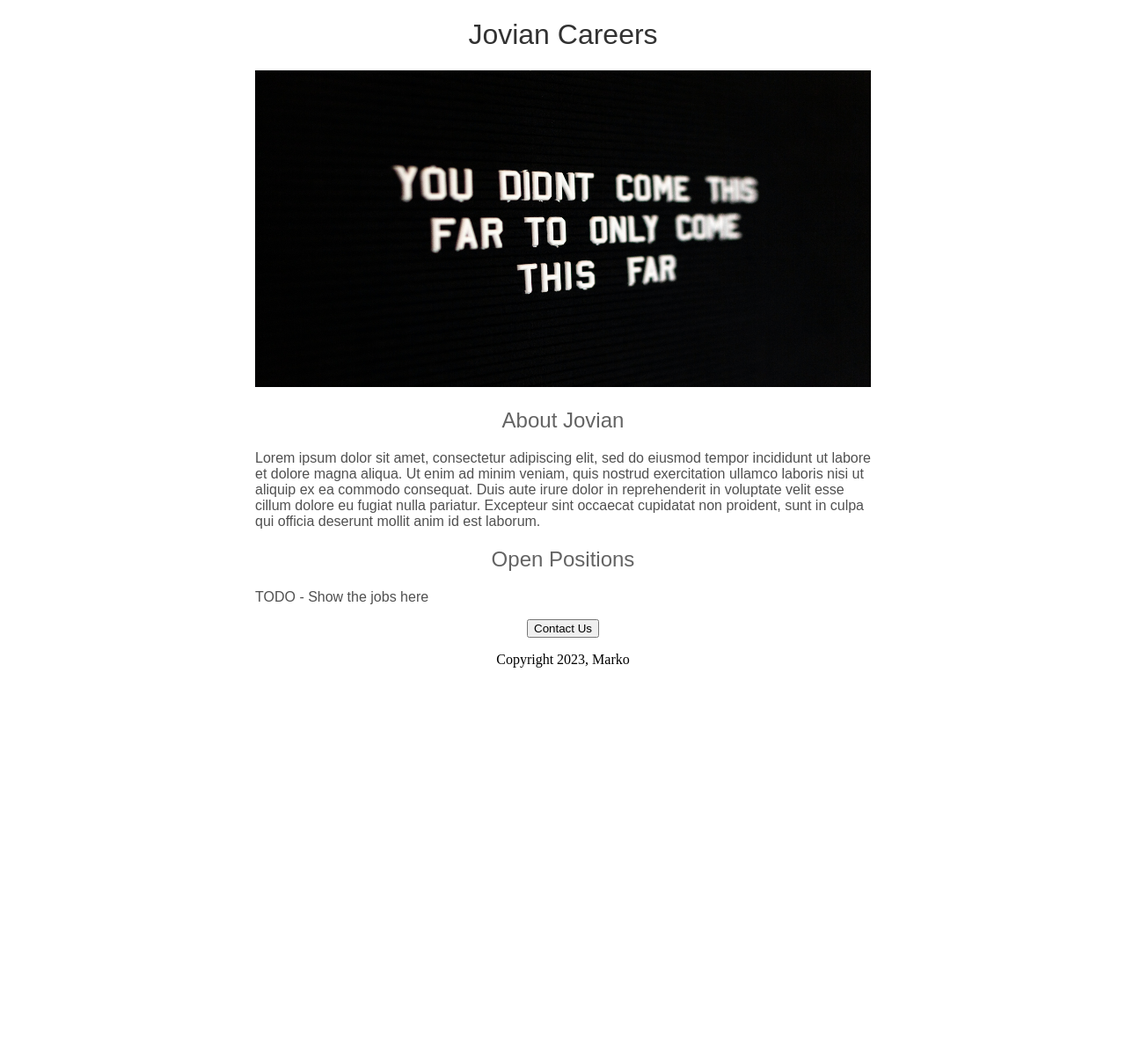
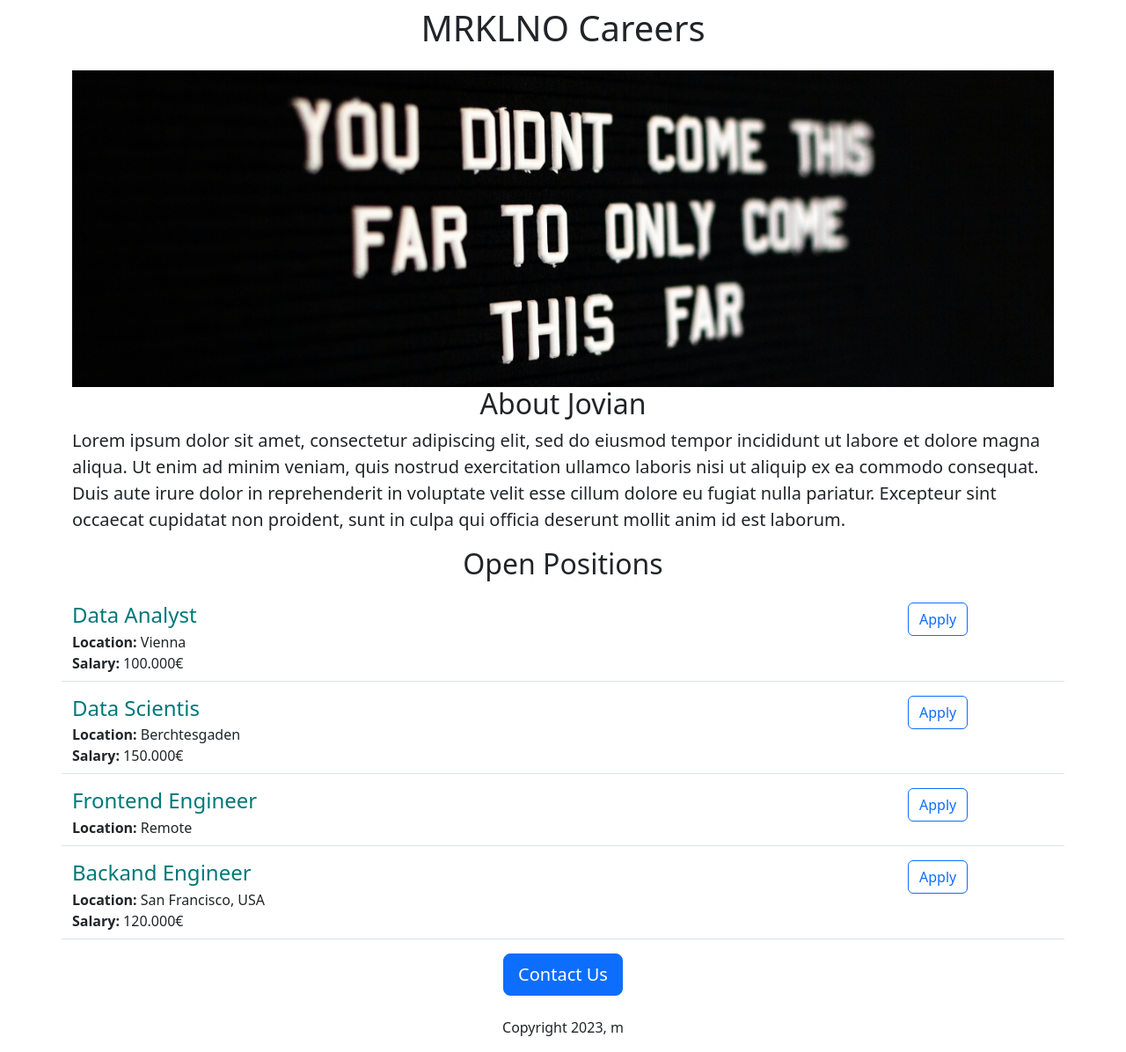
Before and after one commit to liino/jovian-careers-website, a Flask app: page / in a window 1280 px wide. Shown: the whole page at 88% size. Before the commit the page ends 759 px from the top, so only its background shows below. Run offline with Flask 2, Linux system fonts and the light colour scheme.

Commit message:
add: dynamic data and API route

```diff
--- a/app.py
+++ b/app.py
@@ -1,12 +1,39 @@
-from flask import Flask, render_template, url_for
+from flask import Flask, render_template, url_for, jsonify
 import os
 
 app = Flask(__name__)
 
+JOBS = [{
+  'id': 1,
+  'title': 'Data Analyst',
+  'location': 'Vienna',
+  'salary': '100.000€'
+}, {
+  'id': 2,
+  'title': 'Data Scientis',
+  'location': 'Berchtesgaden',
+  'salary': '150.000€'
+}, {
+  'id': 3,
+  'title': 'Frontend Engineer',
+  'location': 'Remote'
+}, {
+  'id': 4,
+  'title': 'Backand Engineer',
+  'location': 'San Francisco, USA',
+  'salary': '120.000€'
+}]
+
 
 @app.route("/")
 def hello_world():
-  return render_template('home.html')
+  return render_template('home.html', jobs=JOBS, company_name='MRKLNO')
+
+
+@app.route("/api/jobs")
+def list_jobs():
+  return jsonify(JOBS)
+
 
 print(__name__)
 if __name__ == "__main__":
--- a/templates/home.html
+++ b/templates/home.html
@@ -3,57 +3,34 @@
   <head>
     <title>Jovian Careers</title>
     <link rel="shortcut icon" href="{{ url_for('static', filename='favicon.ico') }}">
+    <meta charset="utf-8">
+    <meta name="viewport" content="width=device-width, initial-scale=1">
+    <link href="https://cdn.jsdelivr.net/npm/bootstrap@5.3.0-alpha1/dist/css/bootstrap.min.css" rel="stylesheet" integrity="sha384-GLhlTQ8iRABdZLl6O3oVMWSktQOp6b7In1Zl3/Jr59b6EGGoI1aFkw7cmDA6j6gD" crossorigin="anonymous">
+    <style>
+      #banner {
+        height: 360px;
+        object-fit: cover;
+        width: 100%;
+      }
+    </style>
   </head>
-  <style>
-    h1 {
-      font-size: 40;
-      font-family: Arial;
-      font-weight: normal;
-      color: rgb(50, 50, 50);
-      text-align: center;
-    }
-
-    h2 {
-      font-size: 32;
-      font-family: Arial;
-      font-weight: normal;
-      color: rgb(100, 100, 100);
-      text-align: center;
-    }
-
-    .bodytext {
-      font-size: 32;
-      font-family: Arial;
-      font-weight: normal;
-      color: rgb(80, 80, 80);
-
-    }
-
-    #banner {
-      width: 100%;
-      height: 360px;
-      cover-fit: cover;
-    }
-
-    #container {
-      max-width: 700px;
-      margin: 0 auto 0 auto;
-    }
-
-  </style>
   <body>
-    <div id="container">
-      <h1>Jovian Careers</h1>
-      <img id="banner" src="static/banner.jpg">
-      <h2>About Jovian</h2>
-      <p class="bodytext">
+    <div class="container">
+      <h1 class="text-center mt-2 mb-4">{{company_name}} Careers</h1>
+      <img id="banner" src="static/banner.jpg" class="img-responsive">
+      <h2 class="text-center">About Jovian</h2>
+      <p class="lead">
         Lorem ipsum dolor sit amet, consectetur adipiscing elit, sed do eiusmod tempor incididunt ut labore et dolore magna aliqua. Ut enim ad minim veniam, quis nostrud exercitation ullamco laboris nisi ut aliquip ex ea commodo consequat. Duis aute irure dolor in reprehenderit in voluptate velit esse cillum dolore eu fugiat nulla pariatur. Excepteur sint occaecat cupidatat non proident, sunt in culpa qui officia deserunt mollit anim id est laborum.
       </p>
-      <h2>Open Positions</h2>
-      <p  class="bodytext">TODO - Show the jobs here</p>
-      <div style="text-align:center;">
-        <button>Contact Us</button>
-        <p>Copyright 2023, Marko</p>
+      <h2 class="text-center mt-2 mb-4">Open Positions</h2>
+      <div>
+        {% for job in jobs %}
+          {% include 'jobitem.html' %}
+        {% endfor %}
+      </div>
+      <div class=text-center>
+        <button class="btn btn-primary btn-lg">Contact Us</button>
+        <p class="mt-4">Copyright 2023, m</p>
       </div>
     </div>
   </body>
--- /dev/null
+++ b/templates/jobitem.html
@@ -0,0 +1,19 @@
+<div class="border-bottom row" style="margin-bottom:16px; padding-bottom:8px;">
+  <div class=col-10>
+    <h4
+      style="color: rgb(0,120,120); margin-bottom:4px;">
+      {{job['title']}}
+    </h4>
+    <div>
+      <b>Location:</b> {{job['location']}}
+    </div>
+    {% if 'salary' in job %}
+    <div>
+      <b>Salary:</b> {{job['salary']}}
+    </div>
+    {% endif %}
+  </div>
+  <div class="col-2">
+    <button type="button" class="btn btn-outline-primary">Apply</button>
+  </div>
+</div>
```
